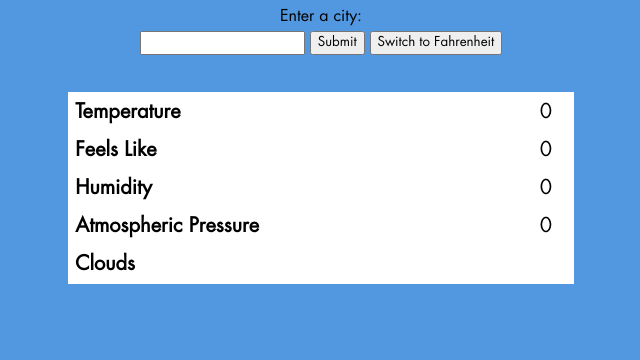
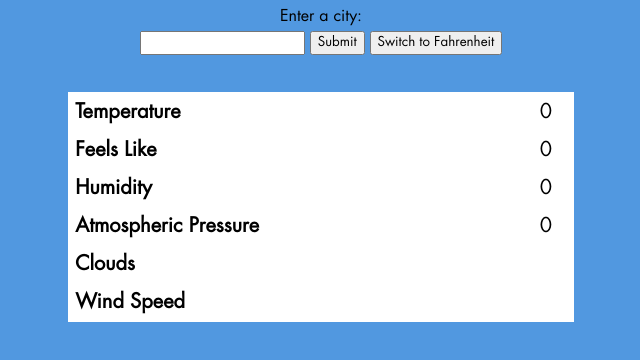
Before and after one commit to WindiLukman/WeatherApp, a plain HTML site: page index.html in a window 1280 px wide. Shown: the part 80-440 px from the top of the page, without its empty margins (319-959 px from the left). Drawn offline with nearby package versions, Linux system fonts and the light colour scheme; no server answers.

Commit message:
Added Wind Speed Field

```diff
--- a/index.html
+++ b/index.html
@@ -50,6 +50,10 @@
           <th>Clouds</th>
           <td id="cloudField"></td>
         </tr>
+        <tr>
+          <th>Wind Speed</th>
+          <td id="windField"></td>
+        </tr>
       </table>
     </div>
     <script
@@ -77,6 +81,7 @@
           $("#feelsLikeField").html(weatherData.main.feels_like + "°C");
           $("#humidityField").html(weatherData.main.humidity + "%");
           $("#pressureField").html(weatherData.main.pressure + " hPa");
+          $("#windSpeed").html(weatherData.main.windSpeed + " km/h");
           $("#cloudField").html(weatherData.weather[0].description);
         } else if (response.status === 404) {
           // City not found handling
@@ -124,6 +129,7 @@
           $("#feelsLikeField").html(weatherData.main.feels_like + (isCelsius ? "°C" : "°F"));
           $("#humidityField").html(weatherData.main.humidity + "%");
           $("#pressureField").html(weatherData.main.pressure + " hPa");
+          $("#windSpeed").html(weatherData.main.windSpeed + (isCelsius ? "km/h" : "mph"));
           $("#cloudField").html(weatherData.weather[0].description);
         } else if (response.status === 404) {
           // City not found handling
```
